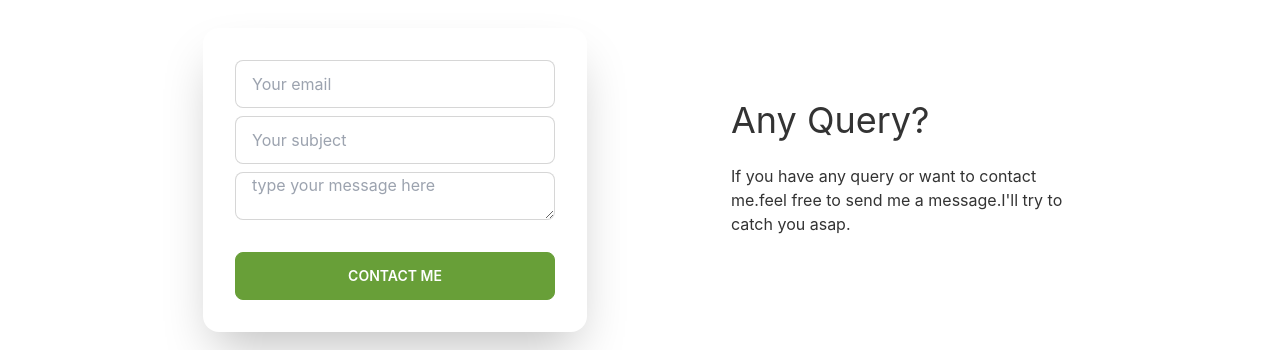
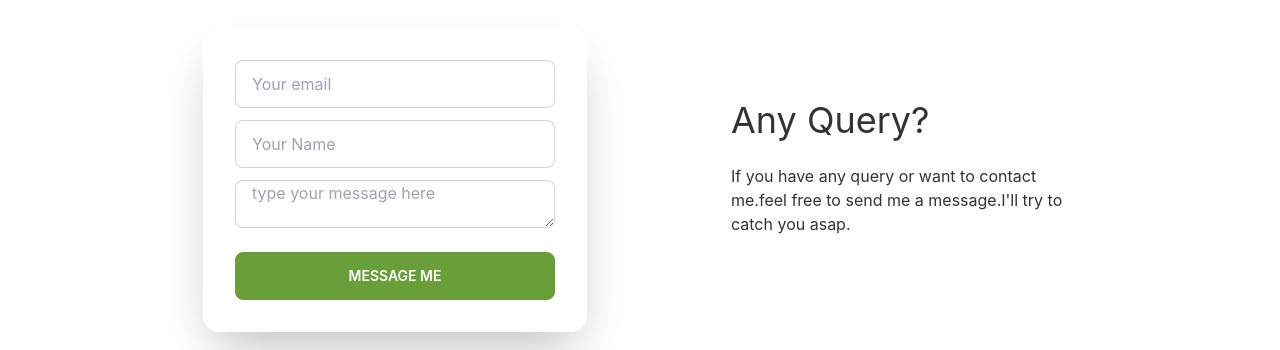
Before and after one commit to PranoySarker/portfolio, a React (Create React App) app: page / in a window 1280 px wide. Shown: the part 2329-2679 px from the top of the page. Built offline with nearby package versions, Linux system fonts and the light colour scheme.

Commit message:
implement contact dynamic

```diff
--- a/package.json
+++ b/package.json
@@ -3,6 +3,7 @@
   "version": "0.1.0",
   "private": true,
   "dependencies": {
+    "@emailjs/browser": "^3.6.2",
     "@fortawesome/fontawesome-svg-core": "^6.1.1",
     "@fortawesome/free-solid-svg-icons": "^6.1.1",
     "@fortawesome/react-fontawesome": "^0.1.18",
--- a/src/pages/Contact.js
+++ b/src/pages/Contact.js
@@ -1,6 +1,21 @@
 import React from 'react';
+import emailjs from '@emailjs/browser';
+
 
 const Contact = () => {
+    const sendEmail = (e) => {
+
+        e.preventDefault();
+
+        emailjs.sendForm('service_2tevw8g', 'template_dz4pnph', e.target, '1MT23fNVdrikUTn8T')
+            .then((result) => {
+                console.log(result.text);
+            }, (error) => {
+                console.log(error.text);
+            });
+        e.target.reset();
+    }
+
     return (
         <div className='mt-5'>
             <div class="hero min-h-screen bg-base-100">
@@ -11,18 +26,20 @@ const Contact = () => {
                     </div>
                     <div class="card flex-shrink-0 w-full max-w-sm shadow-2xl bg-base-100">
                         <div class="card-body">
-                            <div class="form-control">
-                                <input type="text" placeholder="Your email" class="input input-bordered" />
-                            </div>
-                            <div class="form-control">
-                                <input type="text" placeholder="Your subject" class="input input-bordered" />
-                            </div>
-                            <div class="form-control">
-                                <textarea placeholder="type your message here" class="input input-bordered" />
-                            </div>
-                            <div class="form-control mt-6">
-                                <button class="btn btn-secondary text-white">Contact Me</button>
-                            </div>
+                            <form onSubmit={sendEmail}>
+                                <div class="form-control mb-3">
+                                    <input type="text" name='email' placeholder="Your email" class="input input-bordered" required />
+                                </div>
+                                <div class="form-control mb-3">
+                                    <input type="text" name='name' placeholder="Your Name" class="input input-bordered" required />
+                                </div>
+                                <div class="form-control">
+                                    <textarea placeholder="type your message here" name='message' class="input input-bordered" required />
+                                </div>
+                                <div class="form-control mt-6">
+                                    <input type="submit" className='btn btn-secondary text-white' value="Message Me" />
+                                </div>
+                            </form>
                         </div>
                     </div>
                 </div>
```
Also changed, not shown: 1 other file (tests, documents, lock files or other folders).
